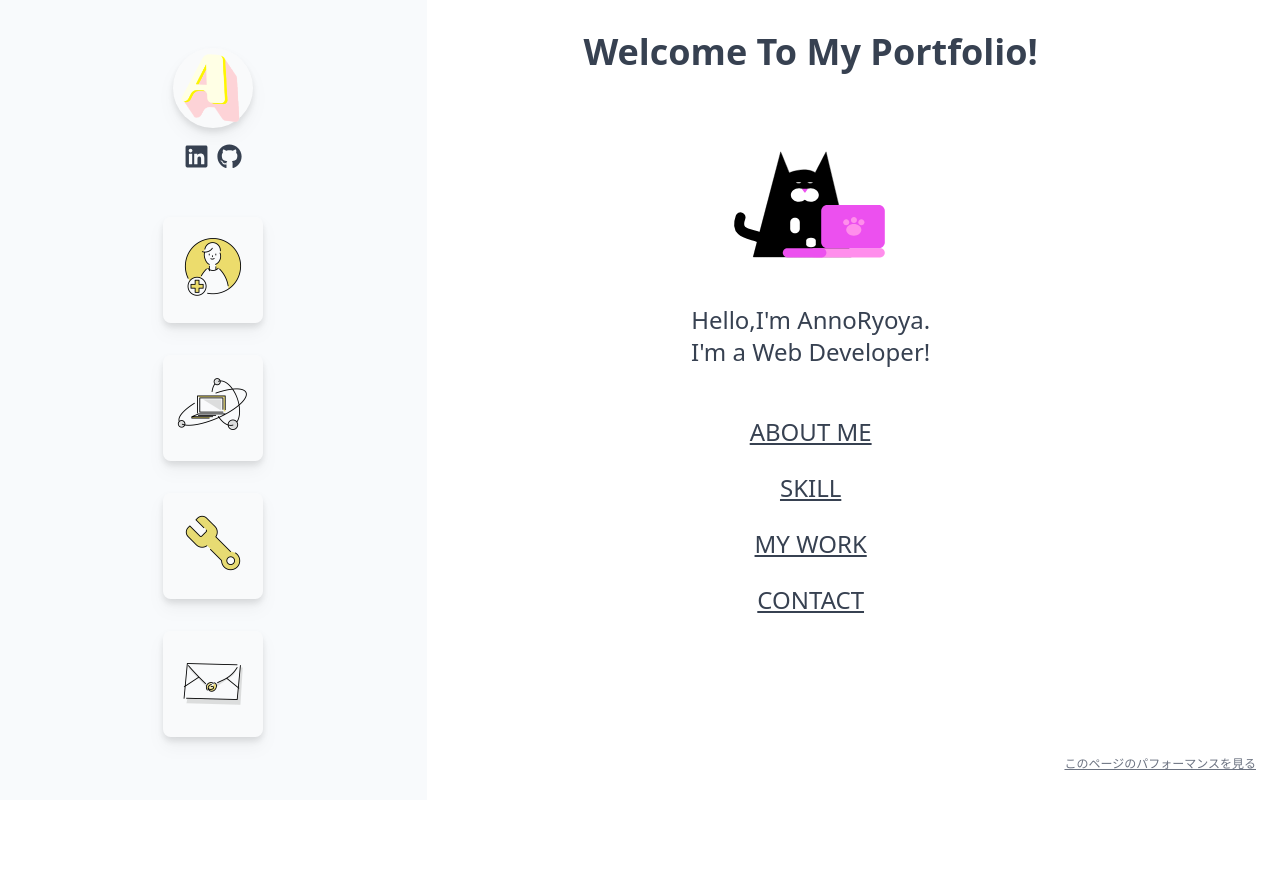
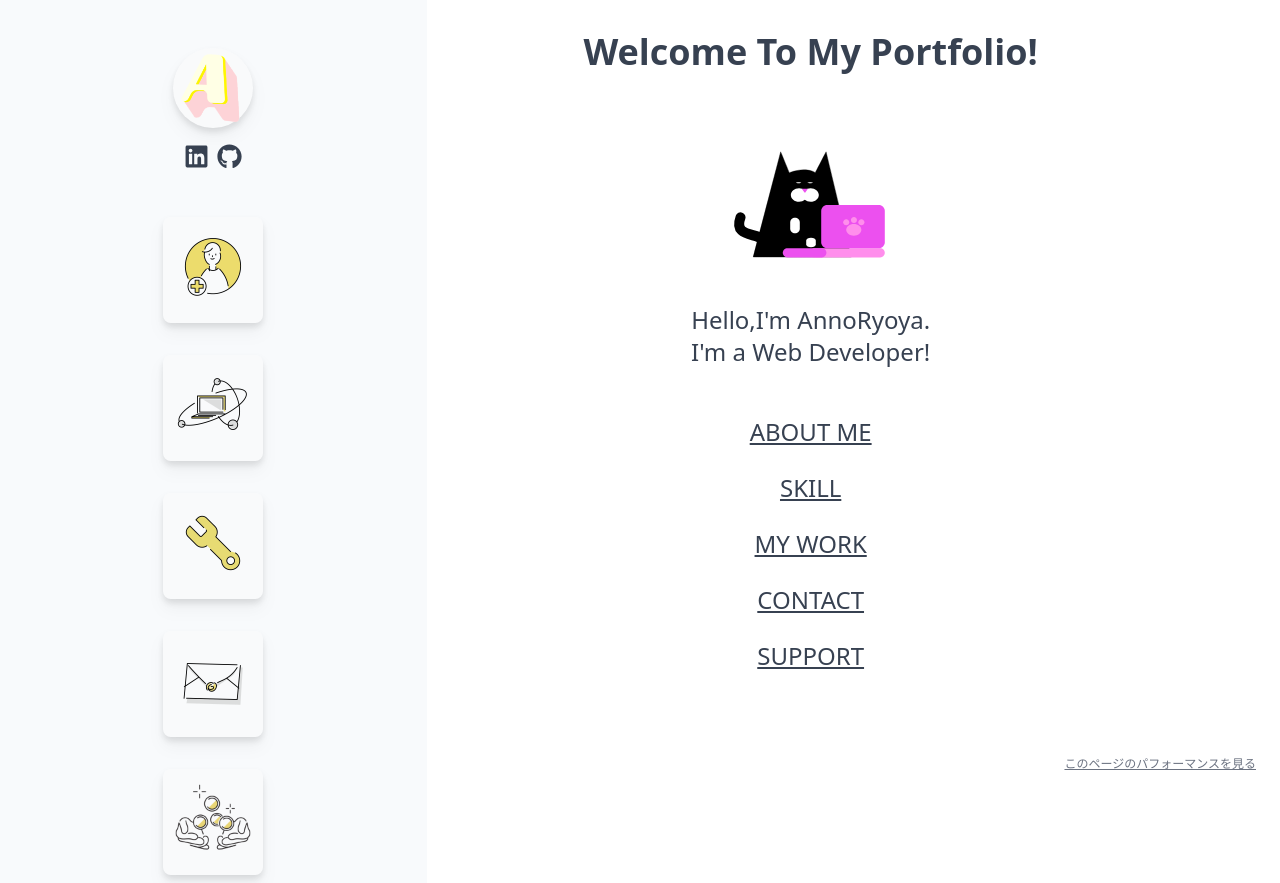
Before and after one commit to Anno328/PortfolioV2, a Next.js app: page / in a window 1280 px wide. Before the commit the page ends 800 px from the top, so only its background shows below. Built offline with nearby package versions, Linux system fonts and the light colour scheme.

Commit message:
add support

```diff
--- a/components/Content.tsx
+++ b/components/Content.tsx
@@ -10,6 +10,7 @@ import AboutMe from "./content/AboutMe";
 import MyWork from "./content/MyWork";
 import Skill from "./content/Skill";
 import Contact from "./content/Contact";
+import Support from "./content/Support";
 
 const Content = (props: any) => {
   const { content, show, setShow } = useContext(AppContext);
@@ -68,6 +69,13 @@ const Content = (props: any) => {
               <ContentSubject subject={Contact} />
             </div>
           )}
+
+          {content == "SUPPORT" && (
+            <div>
+              <ContentTitle contentTitle={content} />
+              <ContentSubject subject={Support} />
+            </div>
+          )}
         </div>
       </CSSTransition>
     </div>
--- a/components/Menu.tsx
+++ b/components/Menu.tsx
@@ -47,6 +47,13 @@ const Menu = () => {
         >
           <TopicCard topicTitle="CONTACT" imagePath="/y0550.png" />
         </div>
+        <div
+          onClick={() => {
+            onTopicClick("SUPPORT");
+          }}
+        >
+          <TopicCard topicTitle="SUPPORT" imagePath="/1210.png" />
+        </div>
       </div>
     </div>
   );
--- /dev/null
+++ b/components/content/Support.tsx
@@ -0,0 +1,49 @@
+import Image from "next/image";
+
+function Support() {
+  return (
+    <div className="fade-in" style={{ textAlign: "center", marginTop: "2rem" }}>
+      <blockquote
+        style={{
+          borderLeft: "4px solid #facc15",
+          background: "#f3f4f6",
+          padding: "1rem",
+          margin: "1rem 0 2.5rem 0",
+          borderRadius: "0.5rem",
+          display: "inline-block",
+          textAlign: "left",
+          maxWidth: "420px",
+        }}
+      >
+        <span className="text-base md:text-xs">
+          ここにある制作物は、
+          <br />
+          すべて個人で作っています。
+          <br />
+          応援いただけると、次の制作の励みになります。
+        </span>
+      </blockquote>
+      <a
+        href="https://www.buymeacoffee.com/ryoyaanno"
+        target="_blank"
+        rel="noopener noreferrer"
+        style={{
+          display: "inline-block",
+          marginTop: "2rem",
+        }}
+      >
+        <Image
+          src="https://cdn.buymeacoffee.com/buttons/v2/arial-green.png"
+          alt="Buy Me A Coffee"
+          width={217}
+          height={60}
+          style={{
+            display: "block",
+          }}
+        />
+      </a>
+    </div>
+  );
+}
+
+export default Support;
--- a/components/content/Top.tsx
+++ b/components/content/Top.tsx
@@ -1,5 +1,6 @@
 import dynamic from "next/dynamic";
 import { useContext } from "react";
+import Image from "next/image";
 import { AppContext } from "../../pages/index";
 
 // Player を動的インポートし、SSR を無効化
@@ -89,6 +90,20 @@ function Top() {
         >
           CONTACT
         </button>
+        <button
+          style={{
+            textDecoration: "underline",
+            display: "block",
+            cursor: "pointer",
+            background: "none",
+            border: "none",
+            fontSize: "inherit",
+            marginTop: "1.5rem",
+          }}
+          onClick={() => setContent("SUPPORT")}
+        >
+          SUPPORT
+        </button>
       </div>
       {/* 右下固定のパフォーマンスPDFボタン */}
       <a
--- a/next.config.js
+++ b/next.config.js
@@ -1,6 +1,9 @@
 /** @type {import('next').NextConfig} */
 const nextConfig = {
   reactStrictMode: true,
+  images: {
+    domains: ["cdn.buymeacoffee.com"],
+  },
   typescript: {
     // !! WARN !!
     // Dangerously allow production builds to successfully complete even if
```
Also changed, not shown: components/ContentSubject.tsx (+4 -8 lines), public/1210.png (added).
